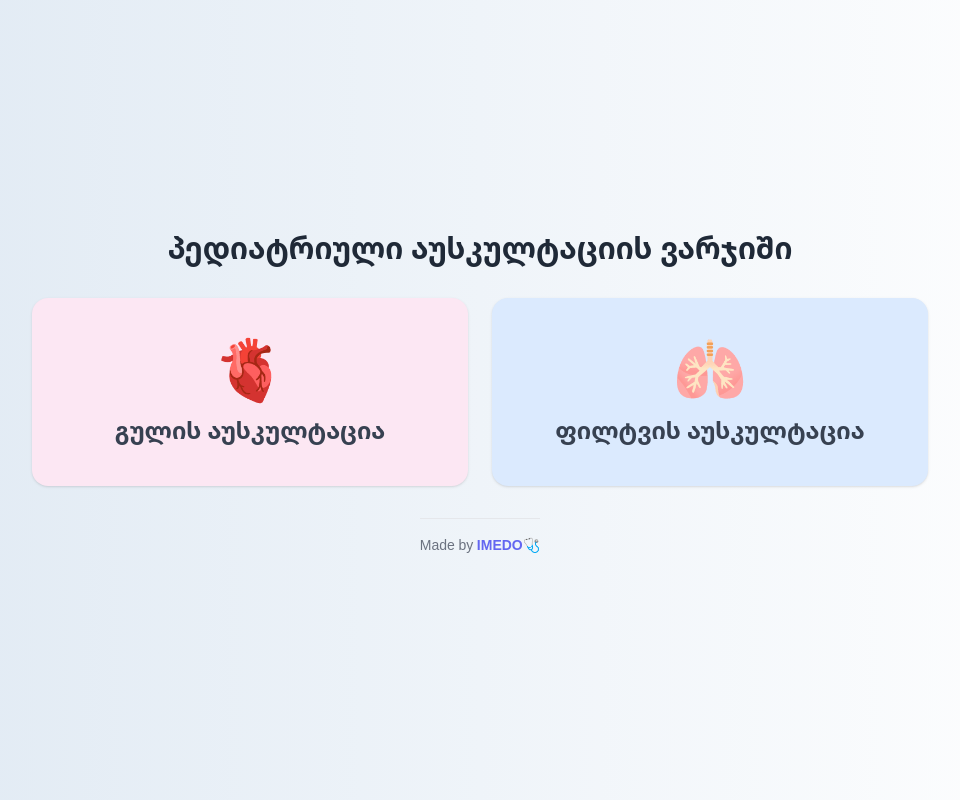
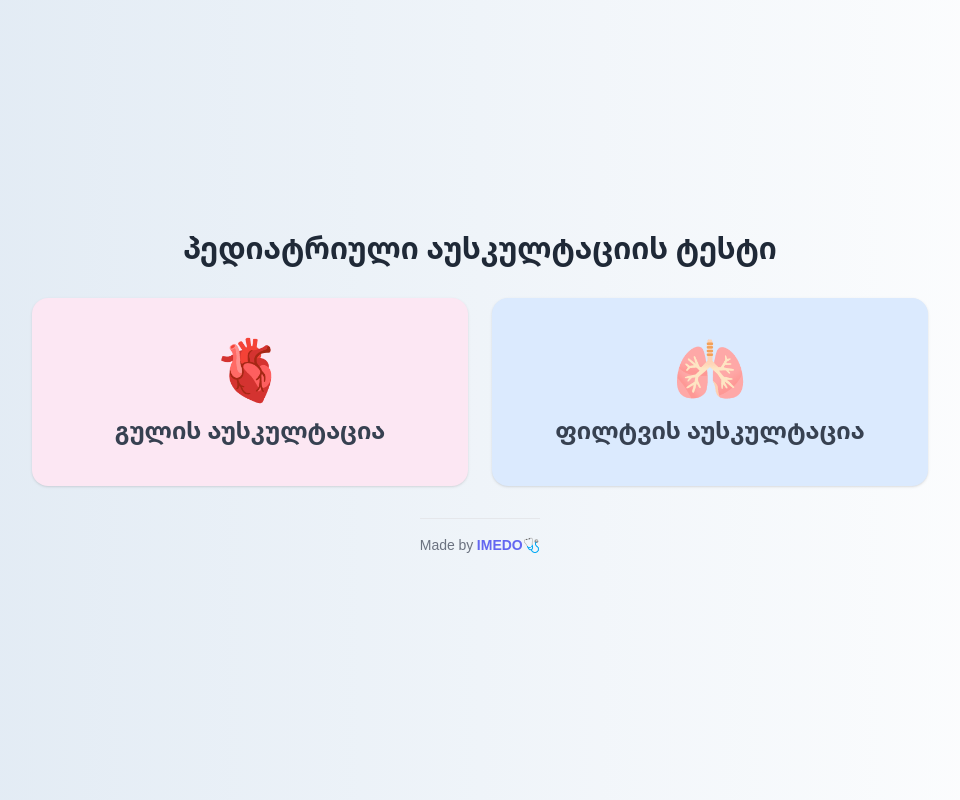
Before and after one commit to IMED458/pausc.github.io, a plain HTML site: page index.html in a window 1280 px wide. Shown: the whole page, without its empty margins (160-1120 px from the left). Drawn offline with nearby package versions, Linux system fonts and the light colour scheme.

Commit message:
Update index.html

```diff
--- a/index.html
+++ b/index.html
@@ -22,7 +22,7 @@ body {
 </head>
 <body class="flex flex-col items-center justify-center min-h-screen p-4">
 
-<h1 class="text-3xl font-bold text-gray-800 mb-8 text-center">პედიატრიული აუსკულტაციის ვარჯიში</h1>
+<h1 class="text-3xl font-bold text-gray-800 mb-8 text-center">პედიატრიული აუსკულტაციის ტესტი</h1>
 
 <!-- მთავარი ეკრანი -->
 <div id="home" class="grid grid-cols-1 md:grid-cols-2 gap-6 w-full max-w-4xl">
```
